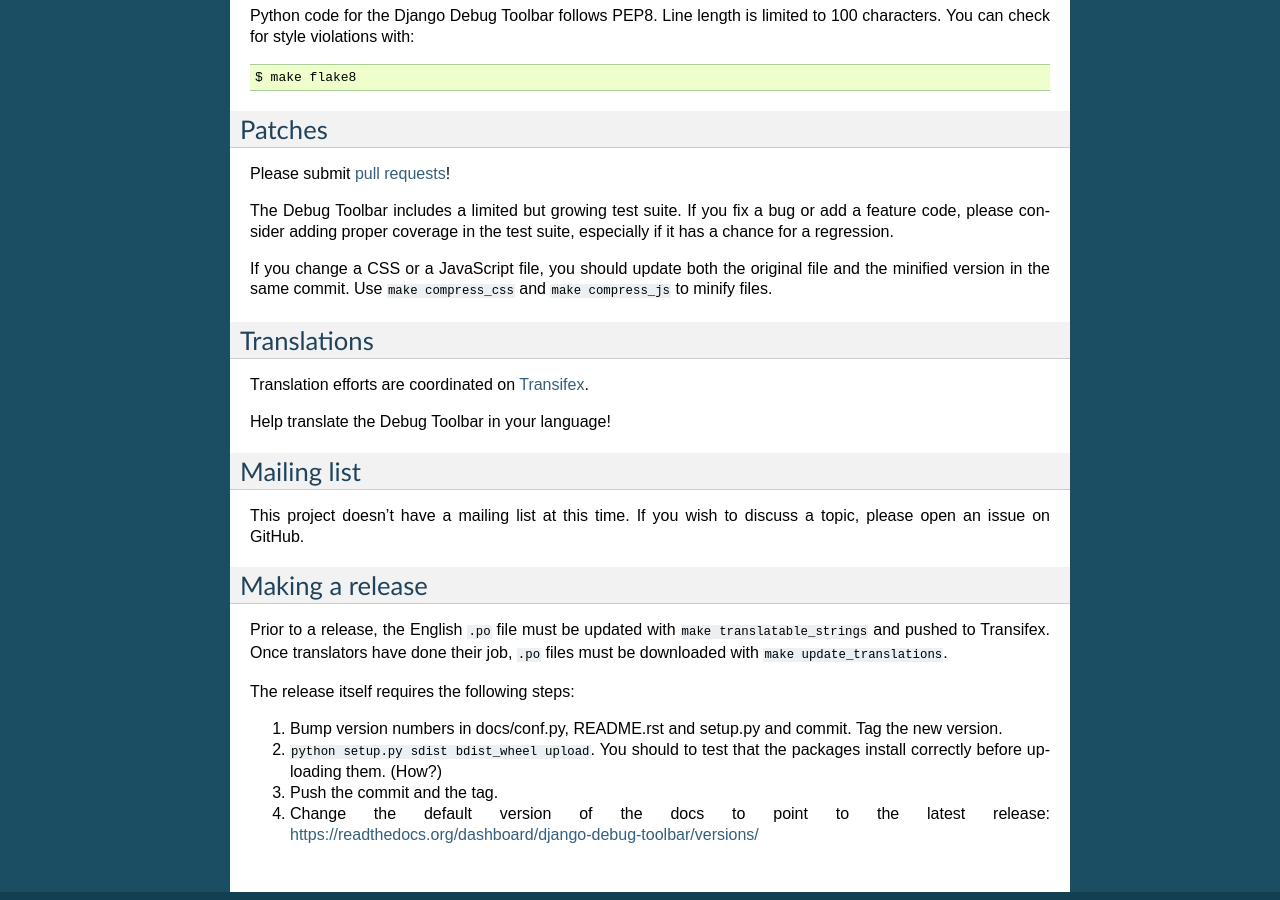
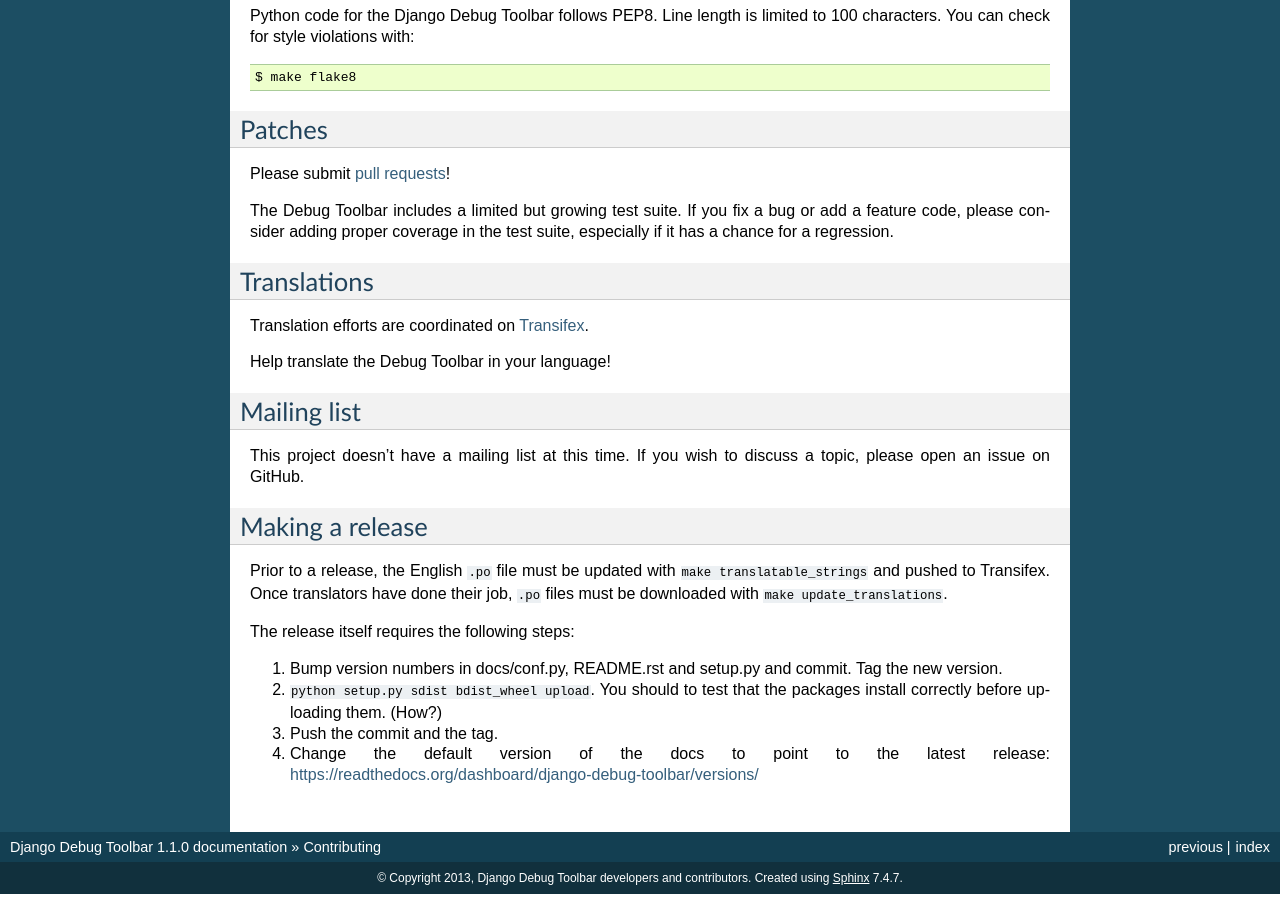
Before and after one commit to jazzband/django-debug-toolbar, a Sphinx documentation site: the page built from docs/contributing.rst, in a window 1280 px wide and 900 px high, scrolled down 1291 px. Built offline with Sphinx 7.4.7, drawn with Linux system fonts in a browser that asks for light colours.

Commit message:
We don't minify CSS and JS any more.

```diff
--- a/docs/contributing.rst
+++ b/docs/contributing.rst
@@ -86,10 +86,6 @@
 or add a feature code, please consider adding proper coverage in the test
 suite, especially if it has a chance for a regression.
 
-If you change a CSS or a JavaScript file, you should update both the original
-file and the minified version in the same commit. Use ``make compress_css``
-and ``make compress_js`` to minify files.
-
 Translations
 ------------
 
```
